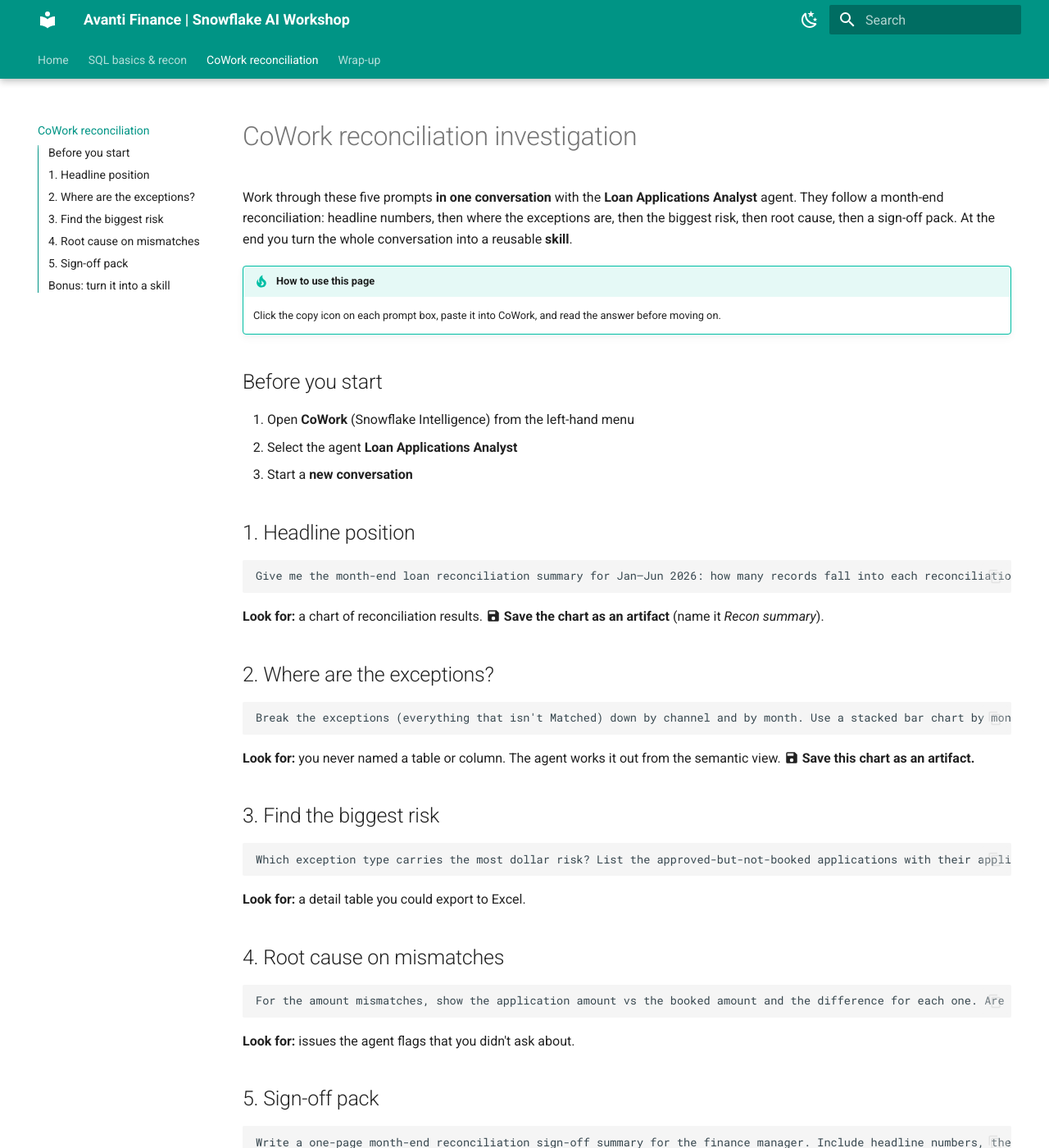
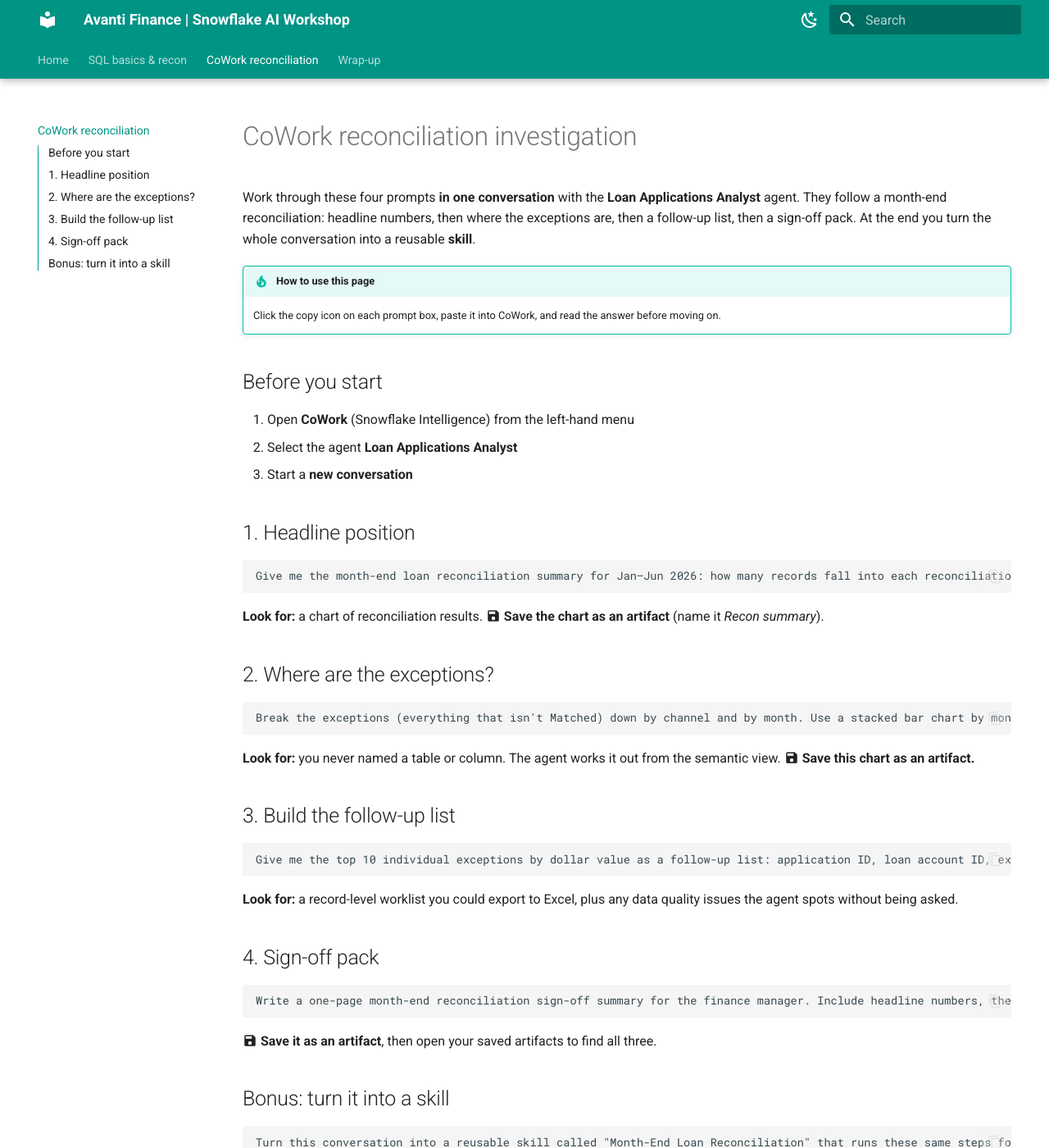
Before and after one commit to sfc-gh-adignadice/avanti-workshop-guide, an MkDocs documentation site: the page built from docs/cowork_recon.md, in a window 1280 px wide and 1400 px high. Shown: the whole window at 82% size. Built offline with MkDocs 1.6.1 and Material for MkDocs 9.7.7, drawn with Linux system fonts in a browser that asks for light colours.

Commit message:
CoWork flow: replace risk prompt with top-10 follow-up list, drop root-cause prompt

````diff
--- a/docs/cowork_recon.md
+++ b/docs/cowork_recon.md
@@ -1,7 +1,7 @@
 # CoWork reconciliation investigation
 
-Work through these five prompts **in one conversation** with the **Loan Applications Analyst** agent.
-They follow a month-end reconciliation: headline numbers, then where the exceptions are, then the biggest risk, then root cause, then a sign-off pack.
+Work through these four prompts **in one conversation** with the **Loan Applications Analyst** agent.
+They follow a month-end reconciliation: headline numbers, then where the exceptions are, then a follow-up list, then a sign-off pack.
 At the end you turn the whole conversation into a reusable **skill**.
 
 !!! tip "How to use this page"
@@ -31,26 +31,18 @@ Break the exceptions (everything that isn't Matched) down by channel and by mont
 **Look for:** you never named a table or column. The agent works it out from the semantic view.
 :material-content-save: **Save this chart as an artifact.**
 
-## 3. Find the biggest risk
+## 3. Build the follow-up list
 
 ```text
-Which exception type carries the most dollar risk? List the approved-but-not-booked applications with their application ID, product, channel, approved amount and date received, sorted by amount, and give me the total.
+Give me the top 10 individual exceptions by dollar value as a follow-up list: application ID, loan account ID, exception type, channel, application amount, booked amount, exception value, and a one-line suggested action for each (e.g. book the loan, correct the amount, find the missing application).
 ```
 
-**Look for:** a detail table you could export to Excel.
+**Look for:** a record-level worklist you could export to Excel, plus any data quality issues the agent spots without being asked.
 
-## 4. Root cause on mismatches
+## 4. Sign-off pack
 
 ```text
-For the amount mismatches, show the application amount vs the booked amount and the difference for each one. Are there any that look like data entry errors rather than genuine variances? Also flag any data quality issues you notice in the application data.
-```
-
-**Look for:** issues the agent flags that you didn't ask about.
-
-## 5. Sign-off pack
-
-```text
-Write a one-page month-end reconciliation sign-off summary for the finance manager. Include headline numbers, the exception breakdown, the top 5 items by dollar value needing action, data quality issues, and recommended next steps with an owner for each exception type. Include one chart.
+Write a one-page month-end reconciliation sign-off summary for the finance manager. Include headline numbers, the exception breakdown, the top 5 items from the follow-up list, any data quality issues, and recommended next steps with an owner for each exception type. Include one chart.
 ```
 
 :material-content-save: **Save it as an artifact**, then open your saved artifacts to find all three.
````
